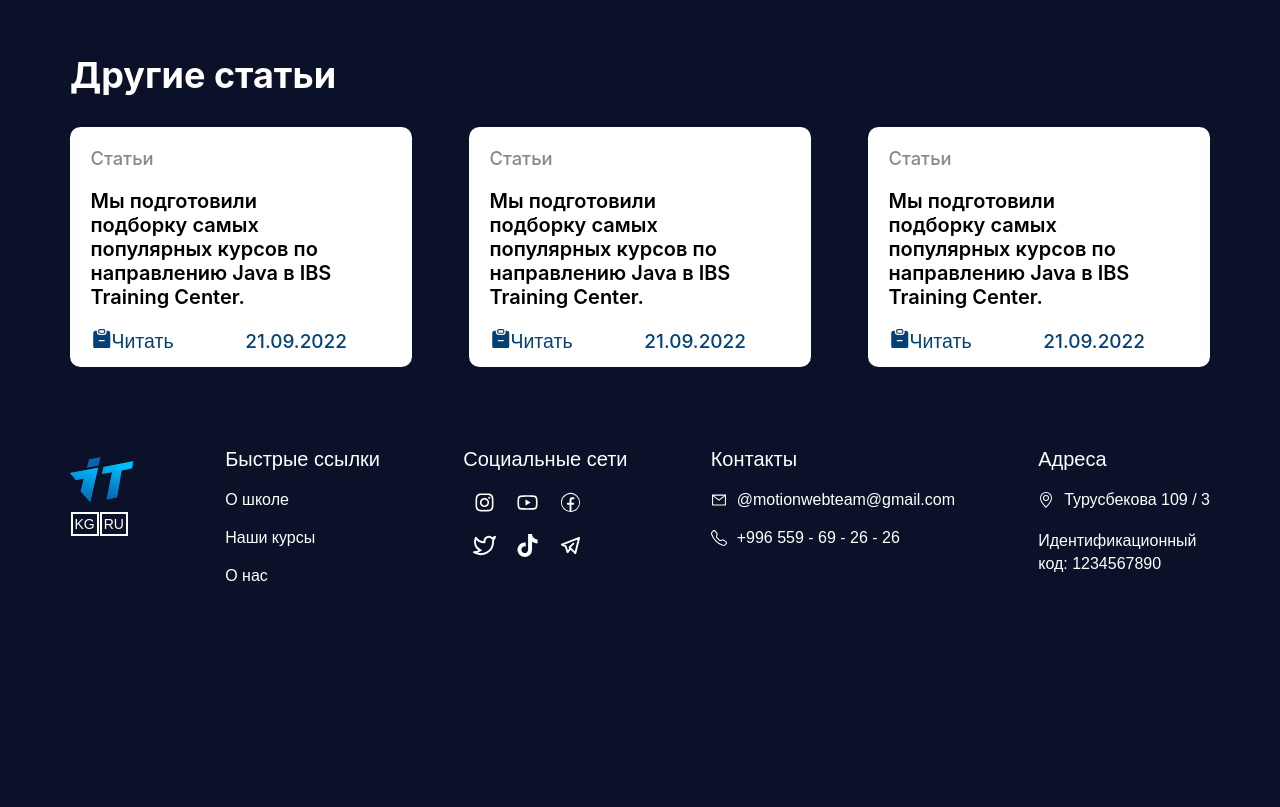
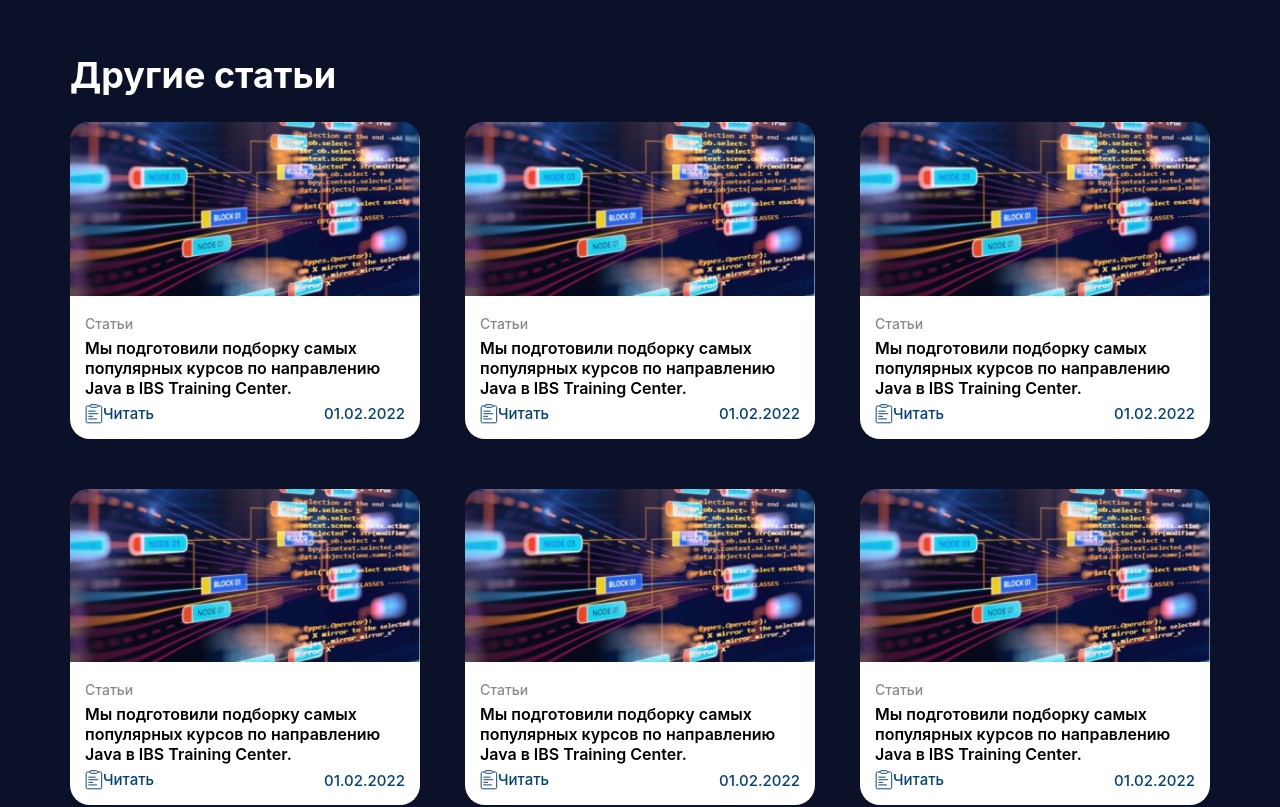
Before and after one commit to sanychkenjebekov/it-shool, a React (Create React App) app: page /articles/details in a window 1280 px wide. Shown: the part 1920-2727 px from the top of the page. Before the commit the page ends 2595 px from the top, so only its background shows below. Built offline with nearby package versions, Linux system fonts and the light colour scheme.

Commit message:
add new section

```diff
--- a/src/pages/Courses/latest/Latest.js
+++ b/src/pages/Courses/latest/Latest.js
@@ -2,6 +2,8 @@ import React from 'react';
 import {BsFillClipboardMinusFill} from "react-icons/bs";
 import './style.scss'
 import '../media.scss'
+import Rectangle from "../../../img/Rectangle.png";
+import read from "../../../img/read.svg";
 
 const Latest = () => {
     return (
@@ -14,36 +16,140 @@ const Latest = () => {
                     </div>
 
                  <div className="latest--title">
-                     <div className="latest--title__text">
-                         <h5>Статьи</h5>
-                         <h1>Мы подготовили подборку  самых
-                             популярных курсов  по направлению Java в IBS Training Center. </h1>
-                         <div className="latest--title__text--icon">
-                             <button><BsFillClipboardMinusFill/>Читать</button>
-                             <h4>21.09.2022</h4>
+
+                     <div className="latest--title__block">
+                         <img className='read' src={Rectangle} alt=""/>
+                         <div className='latest--title__block--one'>
+                             <p>Статьи</p>
+                             <h1>Мы подготовили подборку самых популярных курсов по
+                                 направлению Java в IBS Training Center. </h1>
+                             <div className='latest--title__block--one__tx'>
+                                 <div className='latest--title__block--one__tx--not'>
+                                     <img src={read} alt=""/>
+                                     <a href="src/HomePage/Articles/articles#">Читать</a>
+                                 </div>
+                                 <div>
+                                     <p>01.02.2022</p>
+                                 </div>
+                             </div>
                          </div>
-
                      </div>
-                     <div className="latest--title__text">
-                         <h5>Статьи</h5>
-                         <h1>Мы подготовили подборку самых
-                             популярных курсов  по направлению Java в IBS  Training Center. </h1>
-                         <div className="latest--title__text--icon">
-                             <button><BsFillClipboardMinusFill/>Читать</button>
-                             <h4>21.09.2022</h4>
+                     <div className="latest--title__block">
+                         <img className='read' src={Rectangle} alt=""/>
+                         <div className='latest--title__block--one'>
+                             <p>Статьи</p>
+                             <h1>Мы подготовили подборку самых популярных курсов по
+                                 направлению Java в IBS Training Center. </h1>
+                             <div className='latest--title__block--one__tx'>
+                                 <div className='latest--title__block--one__tx--not'>
+                                     <img src={read} alt=""/>
+                                     <a href="src/HomePage/Articles/articles#">Читать</a>
+                                 </div>
+                                 <div>
+                                     <p>01.02.2022</p>
+                                 </div>
+                             </div>
                          </div>
-
                      </div>
-                     <div className="latest--title__text">
-                     <h5>Статьи</h5>
-                     <h1>Мы подготовили подборку  самых
-                         популярных курсов по направлению Java в IBS Training Center. </h1>
-                     <div className="latest--title__text--icon">
-                         <button><BsFillClipboardMinusFill/>Читать</button>
-                         <h4>21.09.2022</h4>
+                     <div className="latest--title__block">
+                         <img className='read' src={Rectangle} alt=""/>
+                         <div className='latest--title__block--one'>
+                             <p>Статьи</p>
+                             <h1>Мы подготовили подборку самых популярных курсов по
+                                 направлению Java в IBS Training Center. </h1>
+                             <div className='latest--title__block--one__tx'>
+                                 <div className='latest--title__block--one__tx--not'>
+                                     <img src={read} alt=""/>
+                                     <a href="src/HomePage/Articles/articles#">Читать</a>
+                                 </div>
+                                 <div>
+                                     <p>01.02.2022</p>
+                                 </div>
+                             </div>
+                         </div>
+                     </div>
+                     <div className="latest--title__block">
+                         <img className='read' src={Rectangle} alt=""/>
+                         <div className='latest--title__block--one'>
+                             <p>Статьи</p>
+                             <h1>Мы подготовили подборку самых популярных курсов по
+                                 направлению Java в IBS Training Center. </h1>
+                             <div className='latest--title__block--one__tx'>
+                                 <div className='latest--title__block--one__tx--not'>
+                                     <img src={read} alt=""/>
+                                     <a href="src/HomePage/Articles/articles#">Читать</a>
+                                 </div>
+                                 <div>
+                                     <p>01.02.2022</p>
+                                 </div>
+                             </div>
+                         </div>
+                     </div>
+                     <div className="latest--title__block">
+                         <img className='read' src={Rectangle} alt=""/>
+                         <div className='latest--title__block--one'>
+                             <p>Статьи</p>
+                             <h1>Мы подготовили подборку самых популярных курсов по
+                                 направлению Java в IBS Training Center. </h1>
+                             <div className='latest--title__block--one__tx'>
+                                 <div className='latest--title__block--one__tx--not'>
+                                     <img src={read} alt=""/>
+                                     <a href="src/HomePage/Articles/articles#">Читать</a>
+                                 </div>
+                                 <div>
+                                     <p>01.02.2022</p>
+                                 </div>
+                             </div>
+                         </div>
+                     </div>
+                     <div className="latest--title__block">
+                         <img className='read' src={Rectangle} alt=""/>
+                         <div className='latest--title__block--one'>
+                             <p>Статьи</p>
+                             <h1>Мы подготовили подборку самых популярных курсов по
+                                 направлению Java в IBS Training Center. </h1>
+                             <div className='latest--title__block--one__tx'>
+                                 <div className='latest--title__block--one__tx--not'>
+                                     <img src={read} alt=""/>
+                                     <a href="src/HomePage/Articles/articles#">Читать</a>
+                                 </div>
+                                 <div>
+                                     <p>01.02.2022</p>
+                                 </div>
+                             </div>
+                         </div>
                      </div>
 
-                 </div>
+                     {/*    <div className="latest--title__text">*/}
+                 {/*        <h5>Статьи</h5>*/}
+                 {/*        <h1>Мы подготовили подборку  самых*/}
+                 {/*            популярных курсов  по направлению Java в IBS Training Center. </h1>*/}
+                 {/*        <div className="latest--title__text--icon">*/}
+                 {/*            <button><BsFillClipboardMinusFill/>Читать</button>*/}
+                 {/*            <h4>21.09.2022</h4>*/}
+                 {/*        </div>*/}
+
+                 {/*    </div>*/}
+                 {/*    <div className="latest--title__text">*/}
+                 {/*        <h5>Статьи</h5>*/}
+                 {/*        <h1>Мы подготовили подборку самых*/}
+                 {/*            популярных курсов  по направлению Java в IBS  Training Center. </h1>*/}
+                 {/*        <div className="latest--title__text--icon">*/}
+                 {/*            <button><BsFillClipboardMinusFill/>Читать</button>*/}
+                 {/*            <h4>21.09.2022</h4>*/}
+                 {/*        </div>*/}
+
+                 {/*    </div>*/}
+                 {/*    <div className="latest--title__text">*/}
+                 {/*    <h5>Статьи</h5>*/}
+                 {/*    <h1>Мы подготовили подборку  самых*/}
+                 {/*        популярных курсов по направлению Java в IBS Training Center. </h1>*/}
+                 {/*    <div className="latest--title__text--icon">*/}
+                 {/*        <button><BsFillClipboardMinusFill/>Читать</button>*/}
+                 {/*        <h4>21.09.2022</h4>*/}
+                 {/*    </div>*/}
+
+                 {/*</div>*/}
                  </div>
 
                 </div>
--- a/src/pages/Courses/latest/style.scss
+++ b/src/pages/Courses/latest/style.scss
@@ -13,6 +13,53 @@
     align-items: center;
     justify-content: space-between;
     flex-wrap: wrap;
+    &__block{
+      margin: 25px 0;
+      border-radius: 20px;
+      background: #FFFFFF;
+      .read{
+        width: 350px;
+      }
+      p{
+        font-weight: 500;
+        font-size: 14px;
+        color: #898989;
+      }
+      h1{
+        font-weight: 600;
+        font-size: 16px;
+        line-height: 20px;
+        color: #000000;
+        width: 300px;
+        padding: 6px 0;
+      }
+      &--one{
+        padding: 15px;
+        &__tx{
+          display: flex;
+          align-items: center;
+          justify-content: space-between;
+          &--not{
+            display: flex;
+            align-items: center;
+          }
+          svg{
+            color: #044176;
+          }
+          a{
+            font-weight: 500;
+            font-size: 15px;
+            line-height: 18px;
+            color: #044176;
+          }
+          p{
+            font-weight: 500;
+            font-size: 15px;
+            color: #044176;
+          }
+        }
+      }
+    }
     &__text{
       width: 30%;
       height: 220px;
--- a/src/style/reviews-school.scss
+++ b/src/style/reviews-school.scss
@@ -2,6 +2,11 @@
   background: rgb(10, 17, 40);
   .container{
     .swiper{
+
+      .swiper-horizontal>.swiper-pagination-bullets, .swiper-pagination-bullets.swiper-pagination-horizontal, .swiper-pagination-custom, .swiper-pagination-fraction{
+        display: none;
+      }
+
       padding-top: 50px;
       img{
         margin-left: 42%;
```
Also changed, not shown: src/components/About-School/Reviews-school.js (+16 -9 lines).
